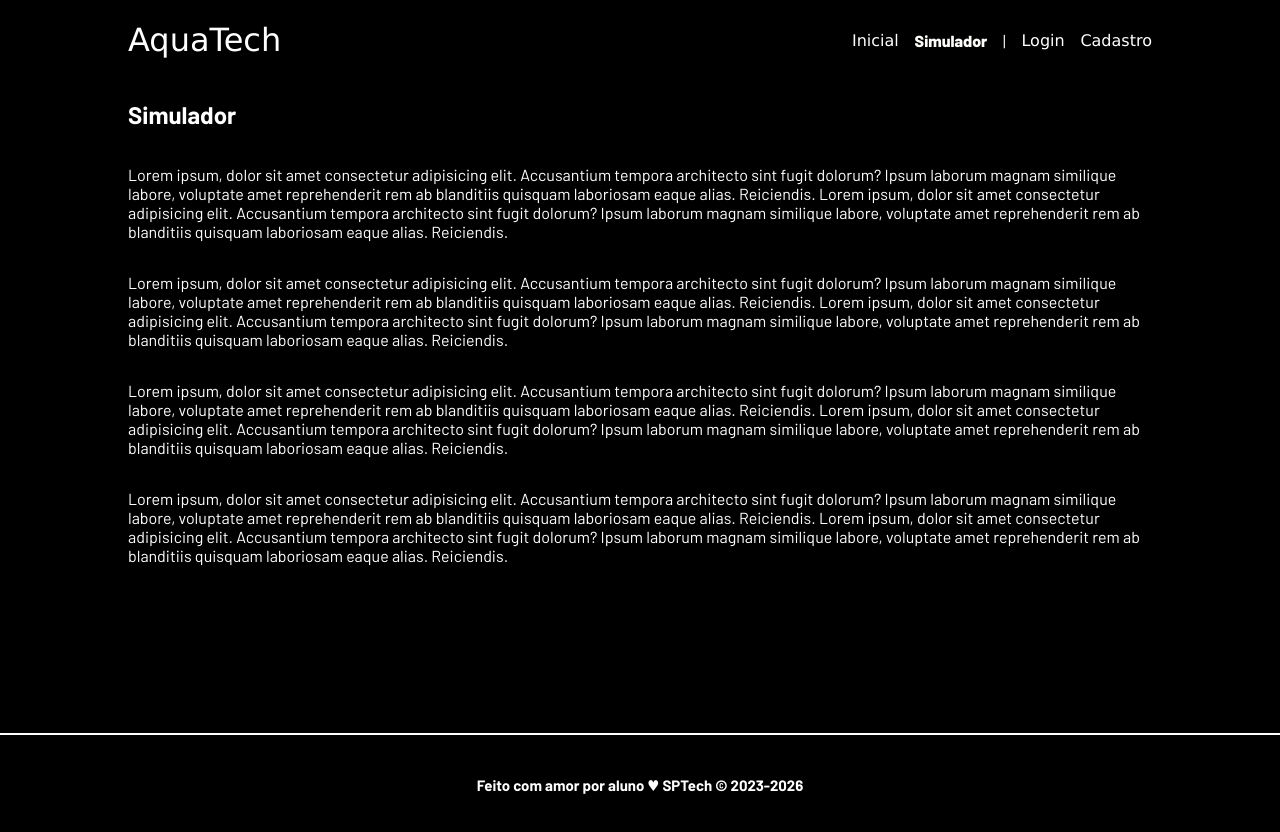
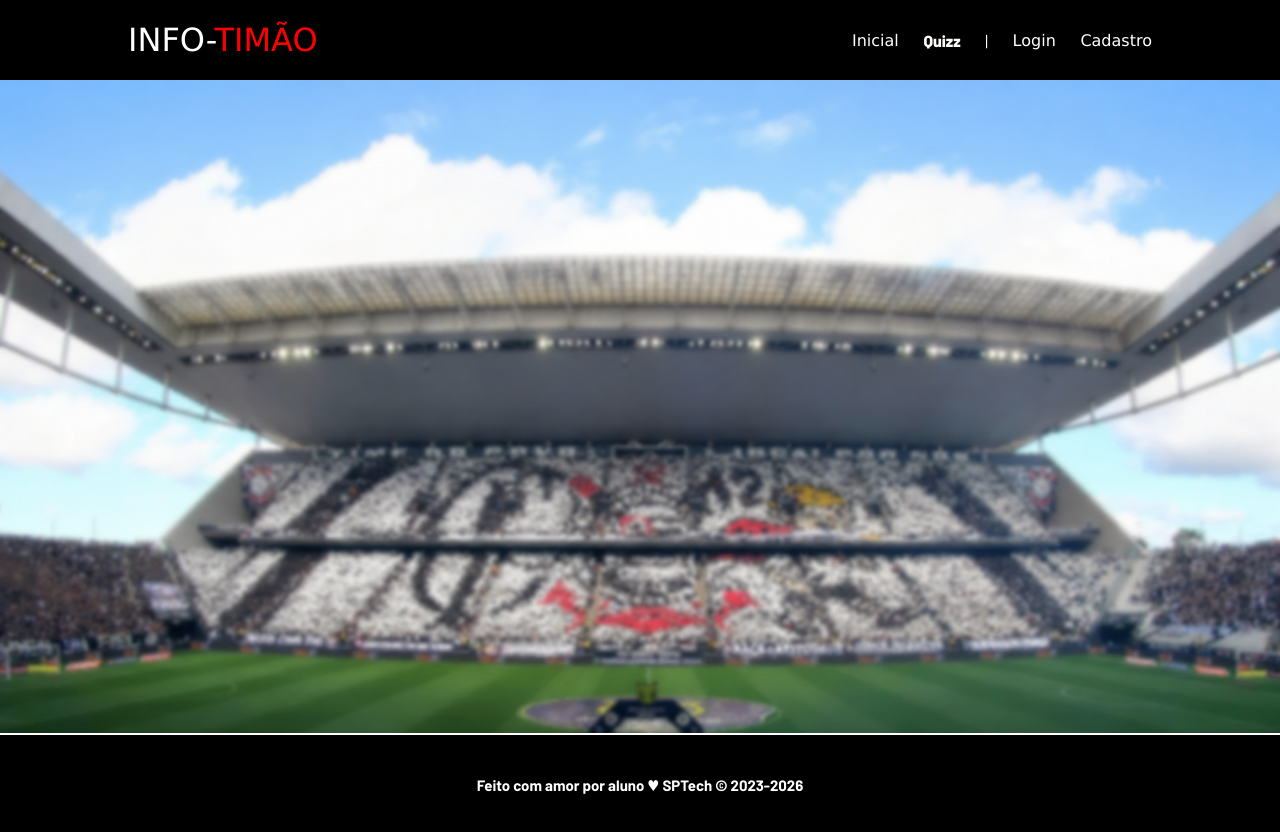
Before and after one commit to OtavioVMLemos/info-timao, a website: page web-data-viz/public/simulador.html in a window 1280 px wide. Drawn offline with Linux system fonts and the light colour scheme.

```diff
--- a/web-data-viz/public/css/estilo.css
+++ b/web-data-viz/public/css/estilo.css
@@ -286,6 +286,11 @@
   font-weight: 500;
   font-size: 20px;
 }
+.container #div_mensagem{
+    margin-top: 20px;
+    text-align: center;
+    font-family: serif;
+}
 
 .formulario .tipo_campo {
   font-size: 20px;
@@ -334,6 +339,8 @@
 
 .simulador {
   color: white;
+  background-image: url('../assets/imgs/imagemFundoDesfoque.png');
+  background-size: cover;
 }
 
 .simulador .container {
--- a/web-data-viz/public/simulador.html
+++ b/web-data-viz/public/simulador.html
@@ -20,12 +20,12 @@
     <!--header inicio-->
     <div class="header">
         <div class="container">
-            <h1 class="titulo">AquaTech</h1>
+        <h1 class="titulo">INFO-<span>TIMÃO</span></h1>
             <ul class="navbar">
                 <li>
                     <a href="./index.html">Inicial</a>
                 </li>
-                <li class="agora">Simulador</li>
+                <li class="agora">Quizz</li>
                 <li>|</li>
                 <li>
                     <a href="./login.html">Login</a>
@@ -41,28 +41,6 @@
     <!-- simulador inicio -->
     <div class="simulador">
         <div class="container">
-            <h2>Simulador</h2>
-            <p>Lorem ipsum, dolor sit amet consectetur adipisicing elit. Accusantium tempora architecto sint fugit
-                dolorum? Ipsum laborum magnam similique labore, voluptate amet reprehenderit rem ab blanditiis quisquam
-                laboriosam eaque alias. Reiciendis. Lorem ipsum, dolor sit amet consectetur adipisicing elit.
-                Accusantium tempora architecto sint fugit dolorum? Ipsum laborum magnam similique labore, voluptate amet
-                reprehenderit rem ab blanditiis quisquam laboriosam eaque alias. Reiciendis.</p>
-            <p>Lorem ipsum, dolor sit amet consectetur adipisicing elit. Accusantium tempora architecto sint fugit
-                dolorum? Ipsum laborum magnam similique labore, voluptate amet reprehenderit rem ab blanditiis quisquam
-                laboriosam eaque alias. Reiciendis. Lorem ipsum, dolor sit amet consectetur adipisicing elit.
-                Accusantium tempora architecto sint fugit dolorum? Ipsum laborum magnam similique labore, voluptate amet
-                reprehenderit rem ab blanditiis quisquam laboriosam eaque alias. Reiciendis.</p>
-            <p>Lorem ipsum, dolor sit amet consectetur adipisicing elit. Accusantium tempora architecto sint fugit
-                dolorum? Ipsum laborum magnam similique labore, voluptate amet reprehenderit rem ab blanditiis quisquam
-                laboriosam eaque alias. Reiciendis. Lorem ipsum, dolor sit amet consectetur adipisicing elit.
-                Accusantium tempora architecto sint fugit dolorum? Ipsum laborum magnam similique labore, voluptate amet
-                reprehenderit rem ab blanditiis quisquam laboriosam eaque alias. Reiciendis.</p>
-            <p>Lorem ipsum, dolor sit amet consectetur adipisicing elit. Accusantium tempora architecto sint fugit
-                dolorum? Ipsum laborum magnam similique labore, voluptate amet reprehenderit rem ab blanditiis quisquam
-                laboriosam eaque alias. Reiciendis. Lorem ipsum, dolor sit amet consectetur adipisicing elit.
-                Accusantium tempora architecto sint fugit dolorum? Ipsum laborum magnam similique labore, voluptate amet
-                reprehenderit rem ab blanditiis quisquam laboriosam eaque alias. Reiciendis.</p>
-
         </div>
     </div>
     <!-- simulador fim -->
```
Also changed, not shown: web-data-viz/public/cadastro.html (+3 -6 lines), web-data-viz/public/login.html (+2 -2 lines), web-data-viz/src/routes/usuarios.js (+16 -0 lines).
